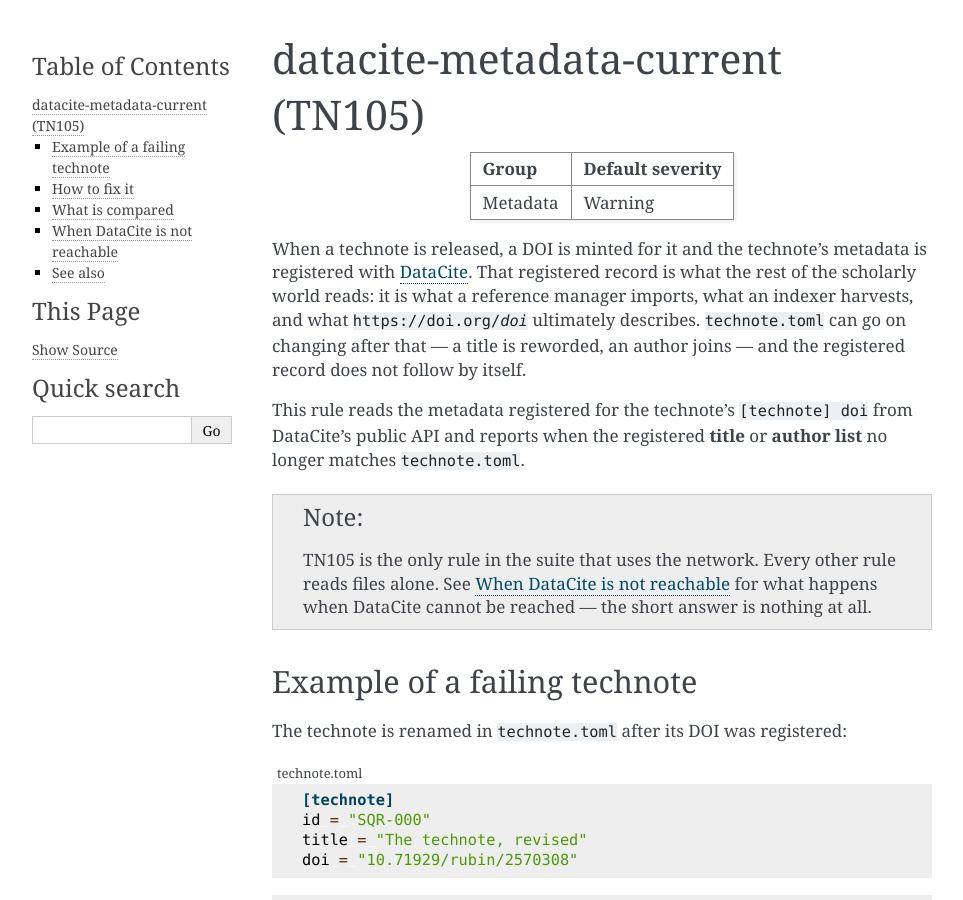
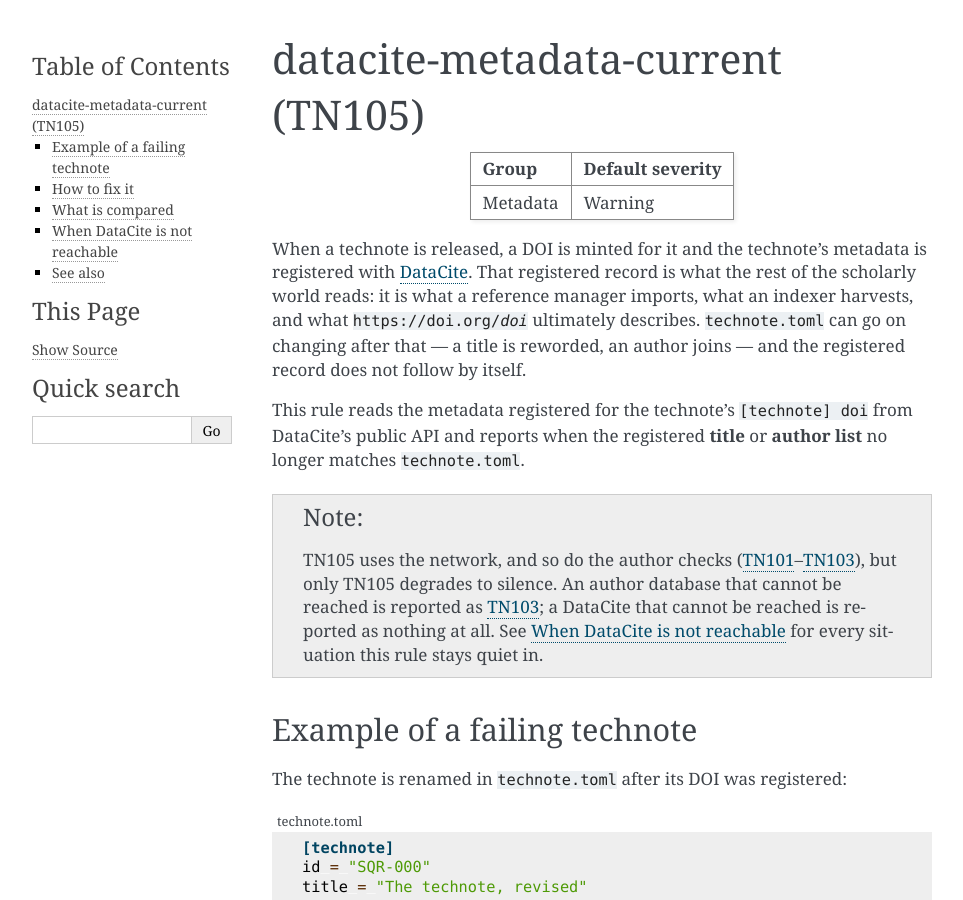
Before and after one commit to lsst-sqre/documenteer, a Sphinx documentation site: the page built from docs/technotes/lint/tn105.rst, in a window 1280 px wide and 900 px high. Shown: the whole window, without its empty margins (148-1111 px from the left). Built offline with Sphinx 7.4.7, drawn with Linux system fonts in a browser that asks for light colours; pages that are not in the unit, such as notebooks, are missing from menus.

Commit message:
Correct the claim that TN105 alone uses the network
The TN105 rule page, the lint index's offline section, the
_check_datacite docstring, and the TN105 changelog entry each claimed
TN105 was the only lint rule to use the network. The author checks
(TN101-TN103) resolve identifiers against the Rubin author database over
the network too. Each location now states the distinction that actually
matters: TN105 is the only network use that degrades to silence, while an
unreachable author database is reported as TN103.

Key decisions:
- Each rewrite stays in its own register rather than pasting the cli.py
  docstring's sentence into all four; cli.py already had the accurate
  framing and is unchanged.
- The index's offline bullet for DataCite no longer promises a "clean
  run" offline, which would contradict the TN103 bullet above it; it now
  scopes the claim to this check reading the same offline as online.
- The rule page's note summarizes and links to the page's own
  "When DataCite is not reachable" section instead of restating it.

Next-iteration notes:
- None.

Closes #440

```diff
--- a/docs/technotes/lint/index.rst
+++ b/docs/technotes/lint/index.rst
@@ -152,13 +152,13 @@
 Running the linter offline
 ==========================
 
-Every rule but one reads files alone, so the linter works without a network.
-The exception is :doc:`TN105 <tn105>`, which asks DataCite what a technote's DOI is registered as, and :doc:`TN102 <tn102>`/:doc:`TN103 <tn103>`, which resolve author IDs against the Rubin author database.
+Most rules read files alone; two kinds of check leave the machine.
+:doc:`TN105 <tn105>` asks DataCite what a technote's DOI is registered as, and the author checks (:doc:`TN101 <tn101>`–:doc:`TN103 <tn103>`) resolve author IDs against the Rubin author database.
 
 The two behave differently when the network is not there, and deliberately so:
 
 - An unreachable **author database** is reported as :doc:`TN103 <tn103>`, a warning, because an unresolved ``internal_id`` is the thing that blocks a technote's DOI from being minted — silence would hide it.
-- An unreachable **DataCite** is silent. TN105 reports nothing at all, and neither does an unregistered DOI. A technote author working offline gets the same clean run they would get with the network up.
+- An unreachable **DataCite** is silent. TN105 reports nothing at all, and neither does an unregistered DOI, so this check reads the same offline as it does with the network up.
 
 .. _technote-lint-suggested-ids:
 
--- a/docs/technotes/lint/tn105.rst
+++ b/docs/technotes/lint/tn105.rst
@@ -20,9 +20,9 @@
 
 .. note::
 
-   TN105 is the only rule in the suite that uses the network.
-   Every other rule reads files alone.
-   See :ref:`technote-lint-tn105-offline` for what happens when DataCite cannot be reached — the short answer is nothing at all.
+   TN105 uses the network, and so do the author checks (:doc:`TN101 <tn101>`–:doc:`TN103 <tn103>`), but only TN105 degrades to silence.
+   An author database that cannot be reached is reported as :doc:`TN103 <tn103>`; a DataCite that cannot be reached is reported as nothing at all.
+   See :ref:`technote-lint-tn105-offline` for every situation this rule stays quiet in.
 
 Example of a failing technote
 =============================
```
Also changed, not shown: changelog.d/20260824_000007_jonathan_DM_55889_lint_datacite.md (+1 -1 lines), 1 other file.
